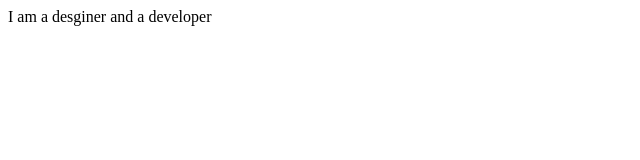
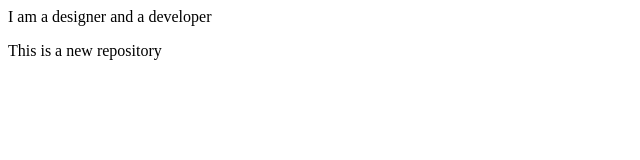
Before and after one commit to aryalbirat/FirstRepository, a plain HTML site: page index.html in a window 1280 px wide. Shown: the whole page, without its empty margins (0-640 px from the left). Drawn offline with Linux system fonts and the light colour scheme.

Commit message:
Added a new line

```diff
--- a/index.html
+++ b/index.html
@@ -1 +1,2 @@
-<p> I am a desginer and a developer</p>
+<p> I am a designer and a developer</p>
+<p> This is a new repository </p>
```
